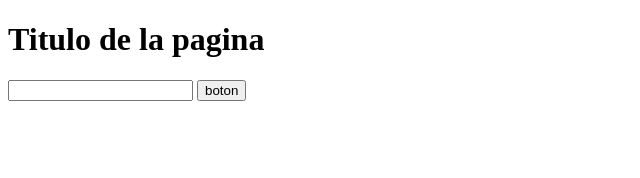
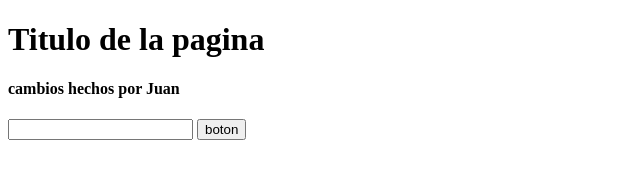
Before and after one commit to ddeivi/repo-pruebas, a plain HTML site: page index.html in a window 1280 px wide. Shown: the whole page, without its empty margins (0-640 px from the left). Drawn offline with Linux system fonts and the light colour scheme.

Commit message:
primer cambio de juan

```diff
--- a/index.html
+++ b/index.html
@@ -8,6 +8,7 @@
 <body>
 
     <h1>Titulo de la pagina</h1>
+    <h4>cambios hechos por Juan</h4>
 
     <form action="#" method="get">
         <input type="text">
```
